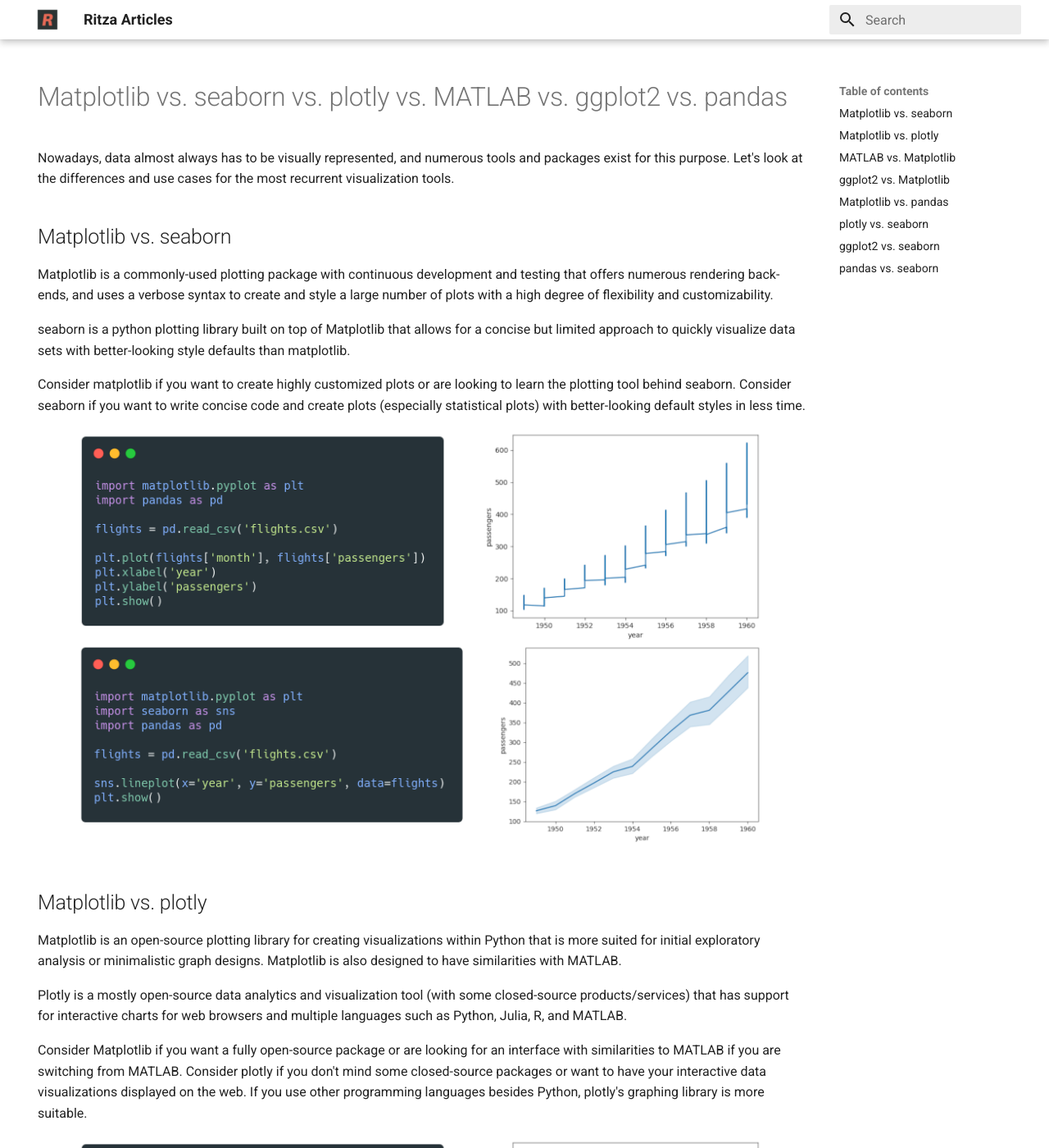
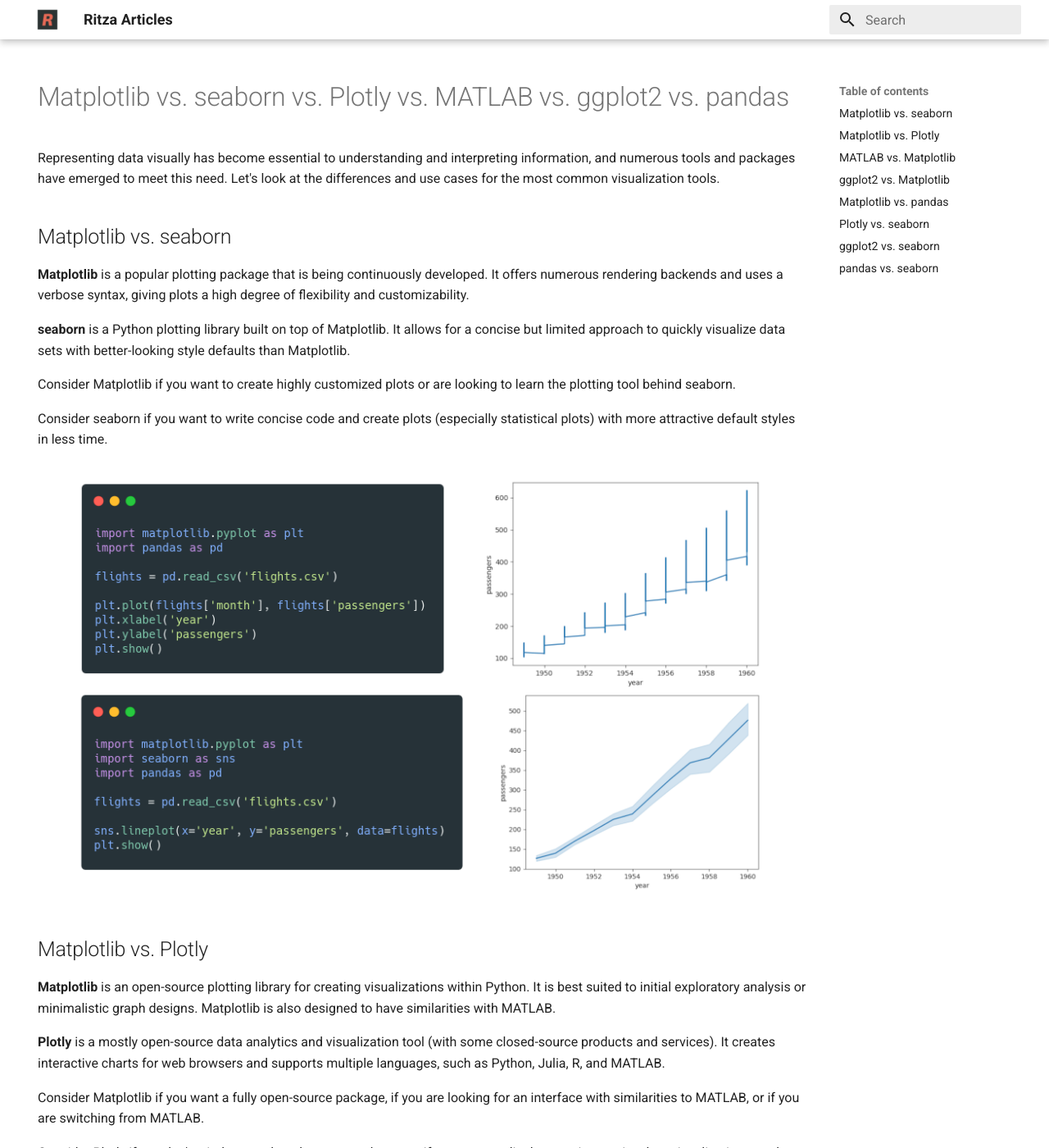
Before and after one commit to ritza-co/internal-articles, an MkDocs documentation site: the page built from docs/matplotlib-vs-seaborn-vs-plotly-vs-MATLAB-vs-ggplot2-vs-pandas.md, in a window 1280 px wide and 1400 px high. Shown: the whole window at 82% size. Built offline with MkDocs 1.6.1 and Material for MkDocs 9.7.7, drawn with Linux system fonts in a browser that asks for light colours; some of the changed text lies outside the part shown.

Commit message:
Data visualization comparison proofread

```diff
--- a/docs/matplotlib-vs-seaborn-vs-plotly-vs-MATLAB-vs-ggplot2-vs-pandas.md
+++ b/docs/matplotlib-vs-seaborn-vs-plotly-vs-MATLAB-vs-ggplot2-vs-pandas.md
@@ -3,115 +3,93 @@
   - navigation
 ---
 
-# Matplotlib vs. seaborn vs. plotly vs. MATLAB vs. ggplot2 vs. pandas
-Nowadays, data almost always has to be visually represented, and numerous tools and packages
-exist for this purpose.
-Let's look at the differences and use cases for the most recurrent visualization tools.
+# Matplotlib vs. seaborn vs. Plotly vs. MATLAB vs. ggplot2 vs. pandas
+Representing data visually has become essential to understanding and interpreting information, and numerous tools and packages have emerged to meet this need. Let's look at the differences and use cases for the most common visualization tools.
 
 ## Matplotlib vs. seaborn
-Matplotlib is a commonly-used plotting package with continuous development and testing that
-offers numerous rendering back-ends, and uses a verbose syntax to create and style a large
-number of plots with a high degree of flexibility and customizability.
+**Matplotlib** is a popular plotting package that is being continuously developed. It offers numerous rendering backends and uses a verbose syntax, giving plots a high degree of flexibility and customizability.
 
-seaborn is a python plotting library built on top of Matplotlib that allows for a concise but
-limited approach to quickly visualize data sets with better-looking style defaults than
-matplotlib.
+**seaborn** is a Python plotting library built on top of Matplotlib. It allows for a concise but limited approach to quickly visualize data sets with better-looking style defaults than Matplotlib.
 
-Consider matplotlib if you want to create highly customized plots or are looking to learn the
-plotting tool behind seaborn.
-Consider seaborn if you want to write concise code and create plots (especially statistical
-plots) with better-looking default styles in less time.
+Consider Matplotlib if you want to create highly customized plots or are looking to learn the plotting tool behind seaborn.
+
+Consider seaborn if you want to write concise code and create plots (especially statistical plots) with more attractive default styles in less time.
+
 ![Matplotlib vs. seaborn](assets/matplotlib-vs-article/matplot-vs-seaborn.png)
 
-## Matplotlib vs. plotly
-Matplotlib is an open-source plotting library for creating visualizations within Python that
-is more suited for initial exploratory analysis or minimalistic graph designs.
-Matplotlib is also designed to have similarities with MATLAB.
+## Matplotlib vs. Plotly
+**Matplotlib** is an open-source plotting library for creating visualizations within Python. It is best suited to initial exploratory analysis or minimalistic graph designs. Matplotlib is also designed to have similarities with MATLAB.
 
-Plotly is a mostly open-source data analytics and visualization tool (with some closed-source
-products/services) that has support for interactive charts for web browsers and multiple
-languages such as Python, Julia, R, and MATLAB.
+**Plotly** is a mostly open-source data analytics and visualization tool (with some closed-source products and services). It creates interactive charts for web browsers and supports multiple languages, such as Python, Julia, R, and MATLAB.
 
-Consider Matplotlib if you want a fully open-source package or are looking for an interface
-with similarities to MATLAB if you are switching from MATLAB.
-Consider plotly if you don't mind some closed-source packages or want to have your
-interactive data visualizations displayed on the web. If you use other programming languages
-besides Python, plotly's graphing library is more suitable.
+Consider Matplotlib if you want a fully open-source package, if you are looking for an interface with similarities to MATLAB, or if you are switching from MATLAB.
+
+Consider Plotly if you don't mind some closed-source packages or if you want to display your interactive data visualizations on the web. If you use other programming languages besides Python, Plotly's graphing library is the better option.
+
 ![Matplotlib vs. plotly](assets/matplotlib-vs-article/matplot-vs-plotly.png)
 
 ## MATLAB vs. Matplotlib
-MATLAB is a programming language dedicated to mathematical and technical computing through
-the closed-source MATLAB IDE. MATLAB can also integrate with code written in other languages,
-such C, C++, Java, .NET and Python.
+**MATLAB** is a programming language dedicated to mathematical and technical computing through the closed-source MATLAB IDE. MATLAB can integrate with code written in other languages, such C, C++, Java, .NET and Python.
 
-Matplotlib is an open-source plotting library written for and on the general-purpose Python
-programming language. Matplotlib is also designed to have similarities with MATLAB. However,
-with matplotlib, performance issues can be observed when creating complicated plots.
+**Matplotlib** provides a MATLAB-like interface with its Pyplot module. However, performance issues can be observed when creating complicated plots with Matplotlib.
 
-Consider MATLAB if you are an engineer or scientist (not computer scientist) and you are able
-to pay for a MATLAB license.
-Consider Matplotlib if you want an open-source library with versatility to reproduce graphs.
-Matplotlib also has the added benefit of using and having more algorithms created for Python.
+Consider MATLAB if you are an engineer or scientist (not computer scientist) and you are able to pay for a MATLAB license.
+
+Consider Matplotlib if you want an open-source plotting library with versatility. Matplotlib has the added benefit of more algorithms created for Python.
+
 ![MATLAB vs. Matplotlib](assets/matplotlib-vs-article/matlab-vs-matplot.png)
 
 ## ggplot2 vs. Matplotlib
-ggplot2 is a visualization library for the R programming language that lets users intuitively
-create graphs by declaring the desired output,
-while matplotlib is a visualization library for the Python programming language that lets
-users specify how a graph should be produced.
+**ggplot2** is a visualization library for the R programming language that lets users intuitively create graphs by declaring the desired output
 
-Consider ggplot2 if you are using R and want a declarative or less verbose approach to
-creating plots.
-Consider matplotlib if you are relatively new to data visualization with Python or have more
-experience with Python rather than R.
+**Matplotlib** is a visualization library for the Python programming language that lets users specify how a graph should be produced.
+
+Consider ggplot2 if you are using R and want a declarative or less verbose approach to creating plots.
+
+Consider Matplotlib if you are relatively new to data visualization with Python or have more experience with Python than R.
+
 ![ggplot vs. Matplotlib](assets/matplotlib-vs-article/ggplot-vs-matplotlib.png)
 
 ## Matplotlib vs. pandas
-Matplotlib is a visualization library that combines other libraries such as numpy and pandas
-to create visual representations of data,
-while pandas is a library for mainly tabular data manipulation and analysis with built-in
-plotting functions that rely on matplotlib.
+**Matplotlib** is a visualization library that combines other libraries, such as NumPy and pandas, to create visual representations of data.
 
-Consider matplotlib on top of pandas if you want to have full control over your visualizations.
-Consider only pandas if you want to organize and rearrange your data to create
-proof-of-concept visualizations without using other libraries explicitly.
+**pandas** is a library for mainly tabular data manipulation and analysis, with built-in plotting functions that rely on Matplotlib.
+
+Consider Matplotlib on top of pandas if you want to have full control over your visualizations.
+
+Consider only pandas if you want to organize and rearrange your data to create proof-of-concept visualizations without using other libraries explicitly.
+
 ![Matplotlib vs. pandas](assets/matplotlib-vs-article/matplotlib-vs-pandas.png)
 
-## plotly vs. seaborn
-plotly is half open-source analysis and visualization tool with support for web based, 3-D,
-and animated plots. plotly also allows for more customization, interactivity and language support.
+## Plotly vs. seaborn
+**Plotly** is a partly open-source analysis and visualization tool with support for web based, 3D, and animated plots. Plotly allows for a high degree of customization and interactivity, and supports multiple languages.
 
-seaborn is a fully open-source python visualization library built on top of matplotlib to
-create visually appealing plots quickly. seaborn does not have built-in 3-D and animation
-capabilities without the use of matplotlib.
+**seaborn** is a fully open-source Python visualization library built on top of Matplotlib to create visually appealing plots quickly. seaborn does not have built-in 3D and animation capabilities without the use of Matplotlib.
 
-Consider plotly if you use languages such as Python, R, MATLAB, Perl and Julia, or if you
-specifically want interactive or animated, web-based plots.
-Consider seaborn if you want to quickly create visually appealing graphs with matplotlib
-functionality in the background.
+Consider Plotly if you use languages such as Python, R, MATLAB, Perl and Julia, or if you specifically want interactive or animated web-based plots.
+
+Consider seaborn if you want to quickly create visually appealing graphs with Matplotlib functionality in the background.
+
 ![plotly vs. seaborn](assets/matplotlib-vs-article/plotly-seaborn.png)
 
 ## ggplot2 vs. seaborn
-ggplot2 is a declarative plotting library for R that uses a layered approach to concisely
-describe graph components and build visualizations in a structured manner,
-while seaborn is an imperative plotting library for Python that builds matplotlib based
-visualizations with less code and some limitations.
+**ggplot2** is a declarative plotting library for R that uses a layered approach to concisely describe graph components and build visualizations in a structured manner.
 
-Consider ggplot2 if you use R and want to rather define how your visualization should look
-than to describe the steps to create it. A similar approach for Python is also available with
-the "plotnine" package.
-Consider seaborn if you use Python and want to create or have existing matplotlib visualizations.
-Seaborn will let you utilize matplotlib without having to interact with matplotlib much.
+**seaborn** is an imperative plotting library for Python that builds Matplotlib-based visualizations using less code and with some limitations.
+
+Consider ggplot2 if you use R and prefer to define your visualization's look than describe the steps to create it. A similar approach for Python is also available with the "plotnine" package.
+
+Consider seaborn if you use Python and want to create Matplotlib visualizations, without having to interact with Matplotlib much.
+
 ![ggplot vs. seaborn](assets/matplotlib-vs-article/ggplot-seaborn.png)
 
 ## pandas vs. seaborn
-pandas is a Python library that provides a concise way to manipulate data in tabular format
-and has built-in plotting methods (with limited customization) that use matplotlib,
-while seaborn is a Python plotting library that functions as a wrapper around matplotlib.
-seaborn integrates heavily with pandas to create visually appealing matplotlib graphs.
+**pandas** is a Python library that provides a concise way to manipulate data in tabular format. It has built-in plotting methods (with limited customization) using Matplotlib.
 
-Consider only pandas if you want to manipulate your data and quickly build visualizations
-with no in-depth control over the visualization itself.
-Consider seaborn with pandas if you want a full visualization package with more control and
-customizability.
+**seaborn** is a Python plotting library that functions as a wrapper around Matplotlib. seaborn integrates heavily with pandas to create visually appealing Matplotlib graphs.
+
+Consider only pandas if you want to manipulate your data and quickly build visualizations with no in-depth control over the visualization itself.
+
+Consider seaborn with pandas if you want a full visualization package with more control and customizability.
+
 ![pandas vs. seaborn](assets/matplotlib-vs-article/pandas-seaborn.png)
```
